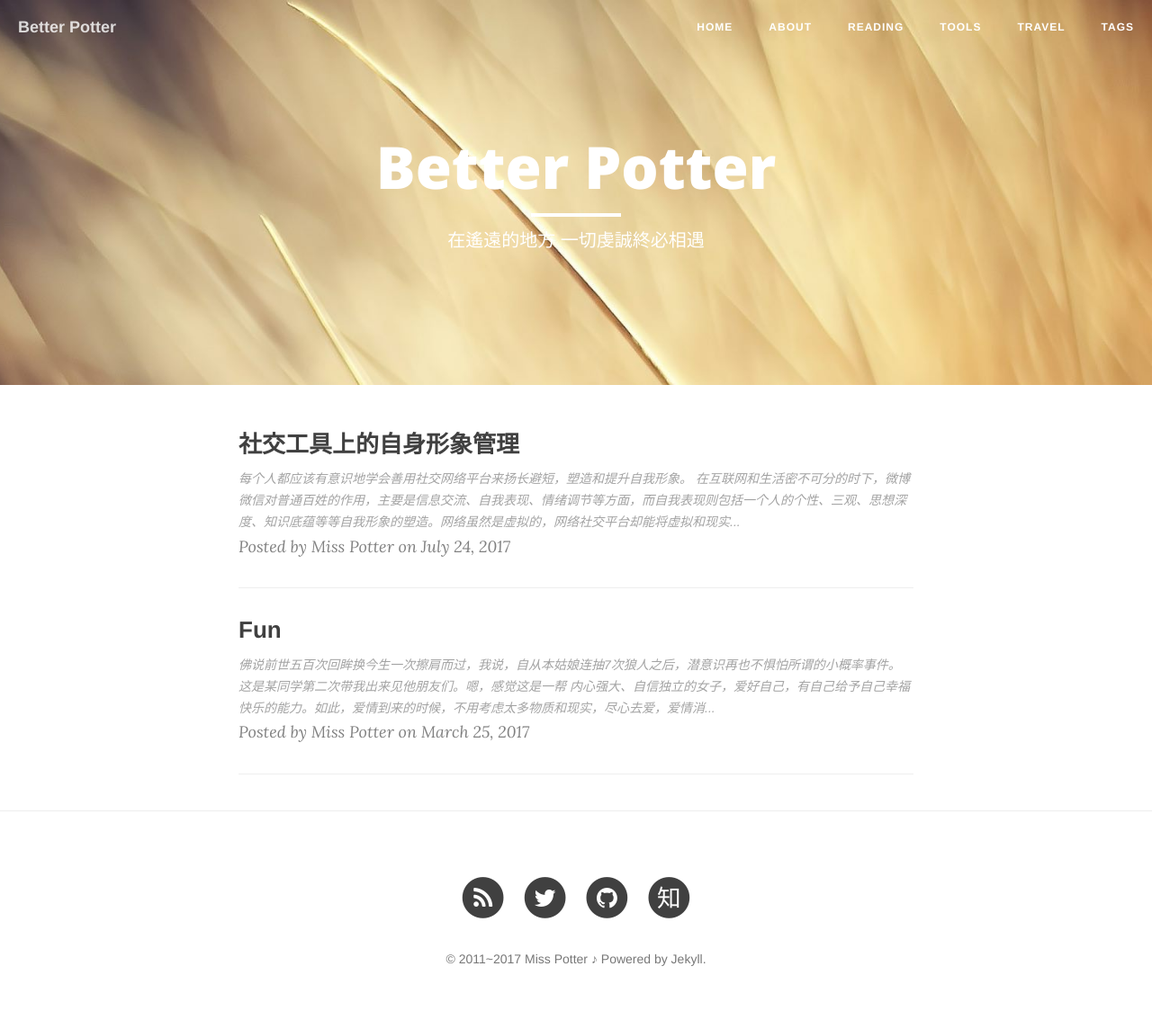
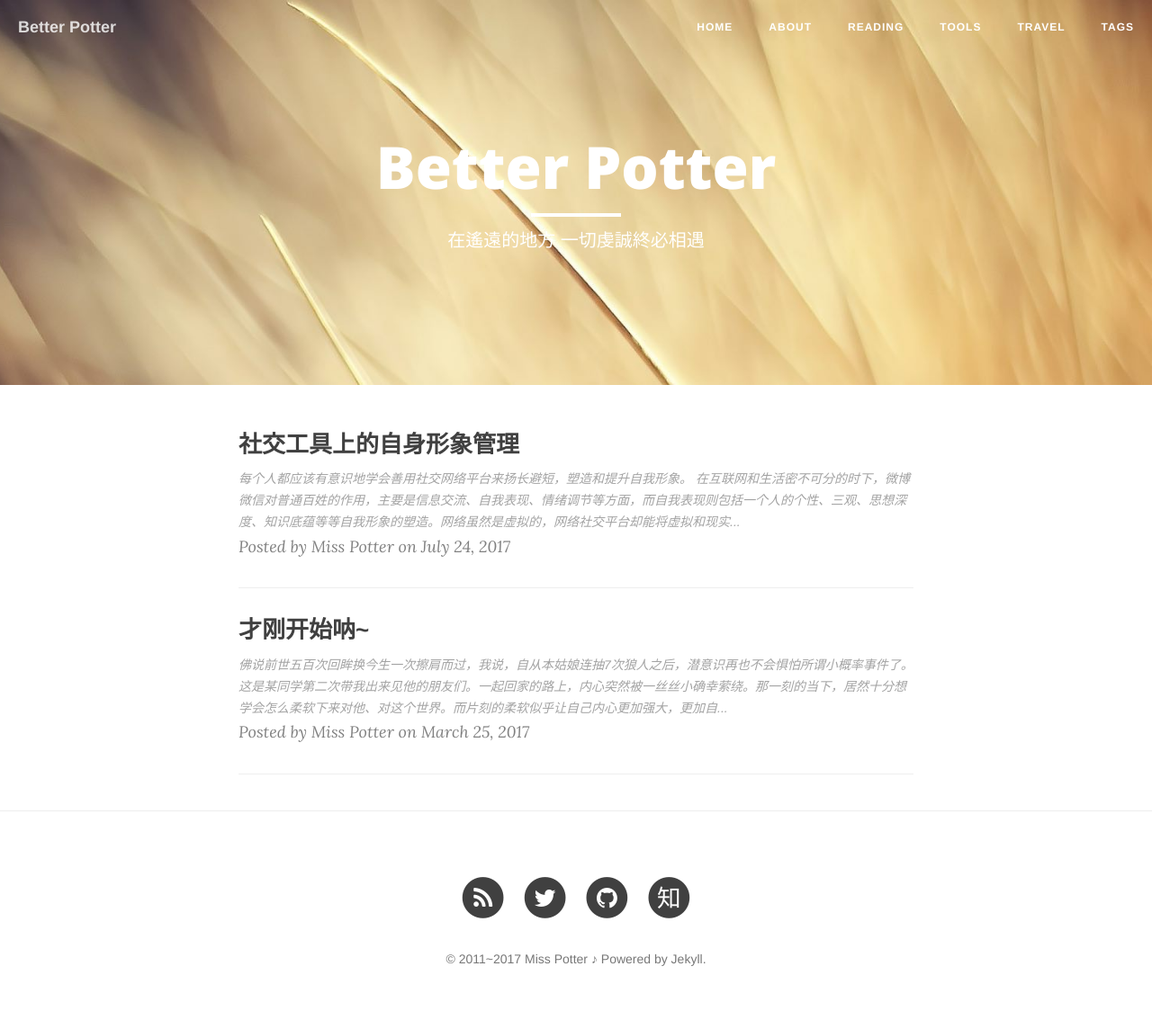
Before and after one commit to betterpotter/betterpotter.github.io, a Jekyll site: the page built from index.html, in a window 1280 px wide. Shown: the whole page at 90% size. Built offline with Jekyll 4.4.1, drawn with Linux system fonts in a browser that asks for light colours; nearby versions of some CDN libraries; the list of posts is cut into pages by our own code.

Commit message:
Update 2017-03-25-fun.md

```diff
--- a/_posts/2017-03-25-fun.md
+++ b/_posts/2017-03-25-fun.md
@@ -1,13 +1,15 @@
 ---
 layout: post
-title:
+title: 才刚开始呐~
 categories: [blog ]
-tags: []
-description:
+tags: [life]
+description: 一点点让自己变得更好，又多了个动力~
 ---
 
-佛说前世五百次回眸换今生一次擦肩而过，我说，自从本姑娘连抽7次狼人之后，潜意识再也不惧怕所谓的小概率事件。
+佛说前世五百次回眸换今生一次擦肩而过，我说，自从本姑娘连抽7次狼人之后，潜意识再也不会惧怕所谓小概率事件了。
 
-这是某同学第二次带我出来见他朋友们。嗯，感觉这是一帮
+这是某同学第二次带我出来见他的朋友们。一起回家的路上，内心突然被一丝丝小确幸萦绕。那一刻的当下，居然十分想学会怎么柔软下来对他、对这个世界。而片刻的柔软似乎让自己内心更加强大，更加自信。
 
-内心强大、自信独立的女子，爱好自己，有自己给予自己幸福快乐的能力。如此，爱情到来的时候，不用考虑太多物质和现实，尽心去爱，爱情消失的时候，也不用去顾虑太多的世俗和得失，转身就走。自己的生活够精彩，男人不过是锦上添花。人生需要爱来填满，但爱情，只是生活的一部分。
+我坚守了对自己的期望，『我自己爱情到来的时候，不用考虑太多物质和现实』；最坏的情况，我也依然希望自己坚守，『即便有一天这份爱情消失，也可以不用去顾虑太多的世俗以及得失』。最重要的当下，我想应该用一个更好的我来支撑事业、爱情和未来的生活吧。
+
+![我们~](/assets/screenshot.jpg)
```
